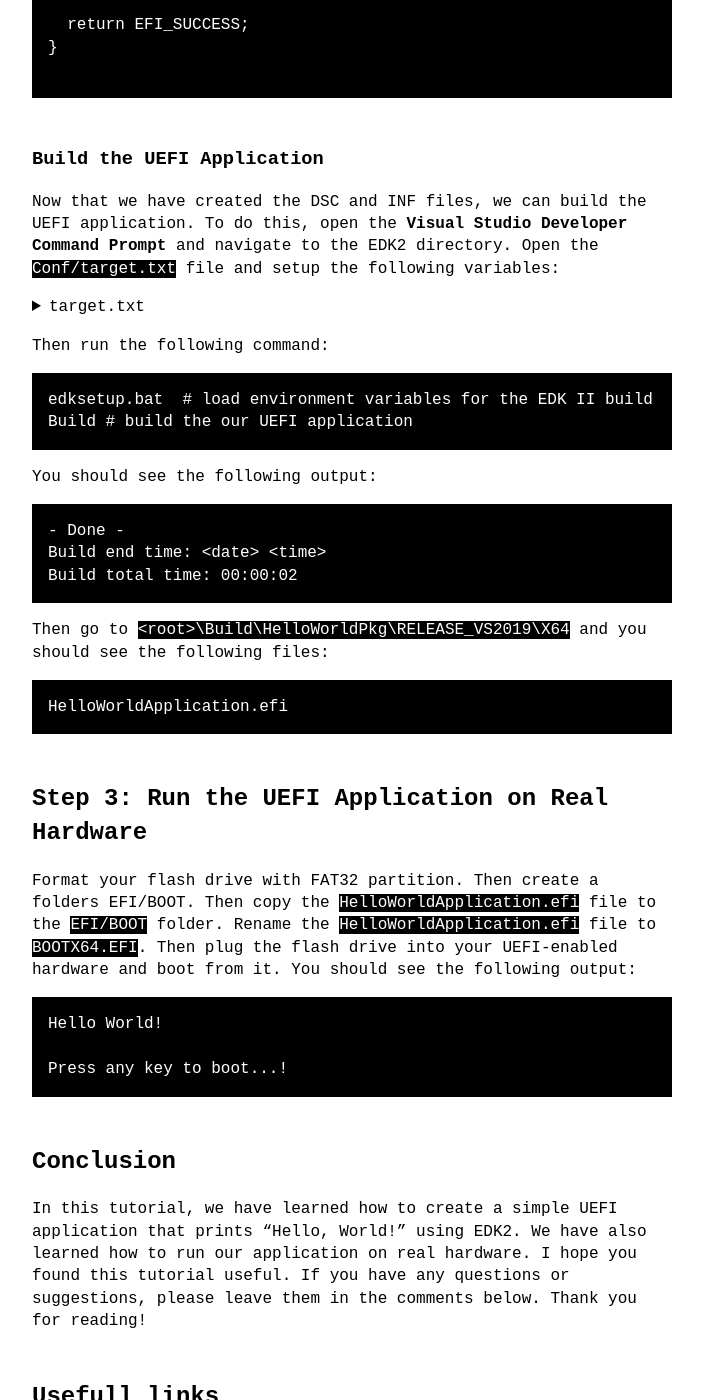
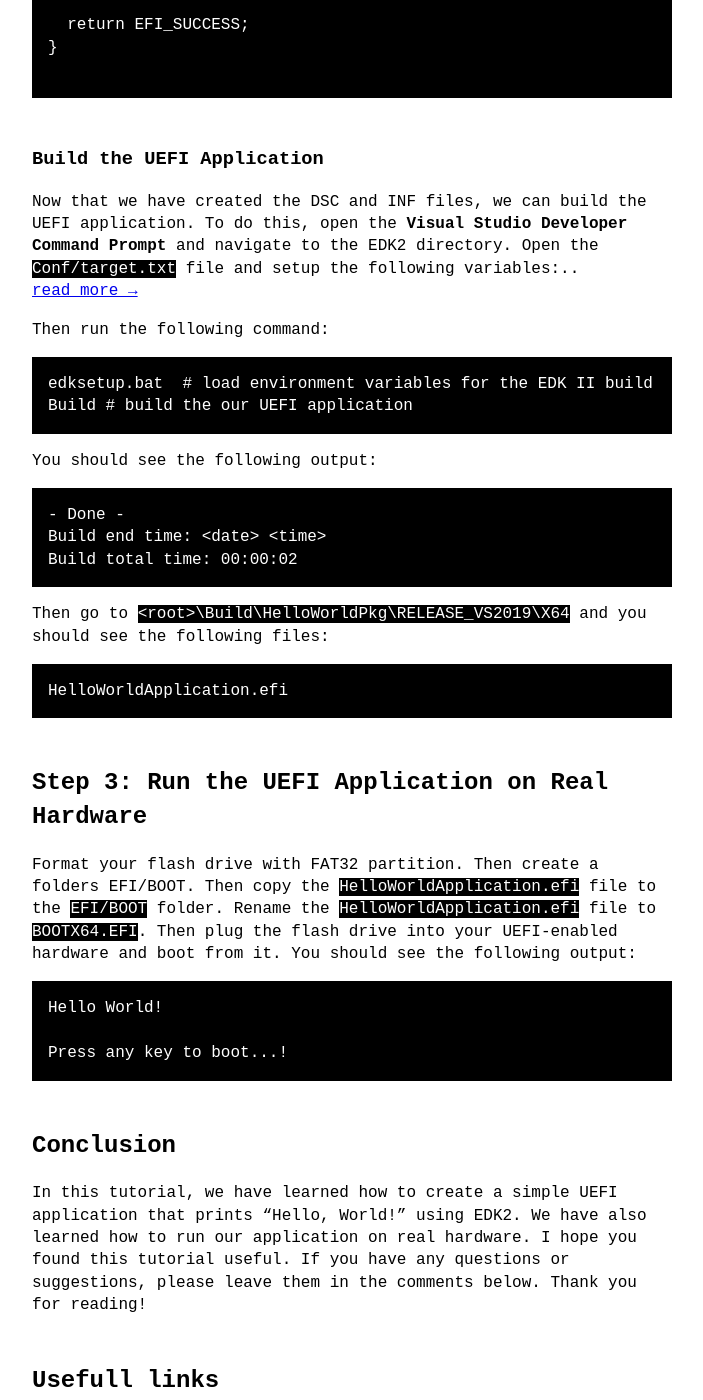
Before and after one commit to dumitory-dev/AboutMe, a Jekyll site: the page built from _posts/2023-07-17-Creating-a-Simple-UEFI-Application.md, in a window 1280 px wide and 1400 px high, scrolled down 9887 px. Shown: the whole window, without its empty margins (288-991 px from the left). Built offline with Jekyll 4.4.1, drawn with Linux system fonts in a browser that asks for light colours; some of the changed text lies outside the part shown.

Commit message:
add collapse

````diff
--- /dev/null
+++ b/_includes/text-expand.html
@@ -0,0 +1,16 @@
+<script>
+
+    var elements = document.querySelectorAll('p');
+    Array.prototype.forEach.call(elements, function(el, i){
+        if(el.innerHTML=='[expand]') {
+            var parentcontent = el.parentNode.innerHTML.replace('<p>[expand]</p>','<div class="expand" style="display: none; height: 0; overflow: hidden;">').replace('<p>[/expand]</p>','</div>');
+            el.parentNode.innerHTML = parentcontent;
+        }
+    });
+
+    var elements = document.querySelectorAll('div.expand');
+    Array.prototype.forEach.call(elements, function(el, i){
+        el.previousElementSibling.innerHTML = el.previousElementSibling.innerHTML + '<span>..&nbsp; <a href="#" style="cursor: pointer;" onclick="this.parentNode.parentNode.nextElementSibling.style.display = \'block\'; this.parentNode.parentNode.nextElementSibling.style.height = \'auto\'; this.parentNode.style.display = \'none\';">read&nbsp;more&nbsp;&rarr;</a></span>';
+    });
+
+</script>
--- a/_layouts/default.html
+++ b/_layouts/default.html
@@ -17,5 +17,6 @@
         <script type="text/javascript" src="{{ site.baseurl }}/assets/js/{{ js_file }}.js"></script>
       {% endfor %}
     {% endif %}
+    {% include text-expand.html %}
   </body>
 </html>
--- a/_posts/2023-07-17-Creating-a-Simple-UEFI-Application.md
+++ b/_posts/2023-07-17-Creating-a-Simple-UEFI-Application.md
@@ -292,9 +292,7 @@ UefiMain(
 
 Now that we have created the DSC and INF files, we can build the UEFI application. To do this, open the **Visual Studio Developer Command Prompt** and navigate to the EDK2 directory. Open the `Conf/target.txt` file and setup the following variables:
 
-
-<details>
-  <summary>target.txt</summary>
+[expand]
 ```ini
 #
 #  Copyright (c) 2006 - 2019, Intel Corporation. All rights reserved.<BR>
@@ -367,7 +365,8 @@ TOOL_CHAIN_TAG        = VS2019
 BUILD_RULE_CONF = Conf/build_rule.txt
 
 ```
-</details>
+[/expand]
+
 
 Then run the following command:
 
````
